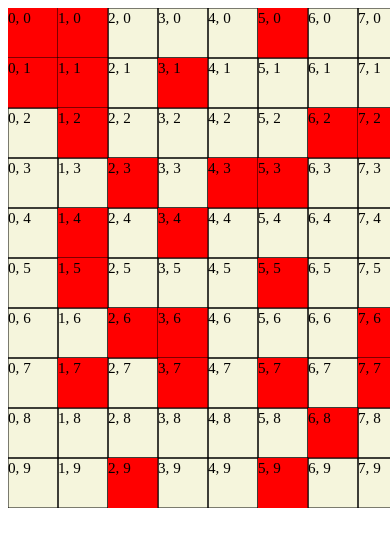
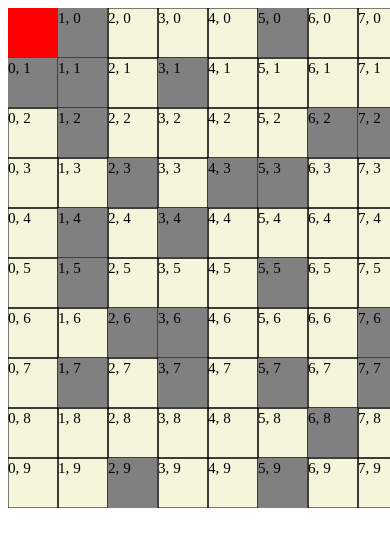
Before and after one commit to orionnye/AStar, a website with bundled scripts: page index.html in a window 390 px wide. Shown: the top 546 px of the page. Built offline with nearby package versions, Linux system fonts and the light colour scheme.

Commit message:
reworked some stuff and got player display and grid mobility

```diff
--- a/index.html
+++ b/index.html
@@ -1,7 +1,7 @@
 <!DOCTYPE html>
 <html>
-    <body>
-        <canvas width="500" height="500" id="canvas1" oncontextmenu="return false"></canvas>
+    <body scroll= "no">
+        <canvas width="500" height="500" id="canvas1" oncontextmenu="return false" scroll="no"></canvas>
         <script src="./index.ts"></script>
     </body>
 </html>
--- a/index.ts
+++ b/index.ts
@@ -1,57 +1,70 @@
 import State from './src/state'
 import { Vector } from './src/math'
-import { clearCanvas, drawGrid, numberGrid } from './src/render'
+import { clearCanvas, drawGrid, fillCell } from './src/render'
 import Player from './src/player'
 
 //Updating verification
 console.log("Looking for an honest man")
-//Page stats
+//Page State
 let canvas = <HTMLCanvasElement> document.getElementById("canvas1")
 let canvasSize = new Vector(canvas.clientWidth, canvas.clientHeight)
 
-//STATE DECLARATION
+//State Declaration
 let state = new State(10, 10)
+state.map.size = canvasSize
+state.input.watchCursor()
+state.input.watchMouse()
+state.input.watchKeys()
+
 let playerMain = new Player(new Vector(0, 0), new Vector(1, 1))
-let playerSide = new Player(new Vector(0, 0), new Vector(1, 1))
-playerMain.watchKeys()
-// playerSide.watchKeys()
 
 //random terrain switch
 let randomTerrain = 1
 if (randomTerrain) {
-  let blockChance = 0.3
-  //TEMPORARY BLOCK HOLDER!
-  let REDBLOCK = 1
-  state.map.content.forEach((row, IRow) => {
-    row.forEach((tile, ICol) => {
-      let currentPos = new Vector(ICol, IRow)
-      let isBlock = Math.random() < blockChance
-      if (isBlock)
-        state.map.set(currentPos, REDBLOCK)
-    })
-  })
+  state.map.randomize(0.3)
 } else {
   //custom map
   state.map.setBlock(new Vector(2, 2), new Vector(4, 4), 1)
 }
 
+//State Change
+function update() {
+  //useless and fun mouse centering display
+  // state.map.pos = state.input.cursor.subtract(canvasSize.multiply(0.5))
+  if (state.input.keys.get("a")) {
+    state.map.pos = state.map.pos.subtract(new Vector(10, 0))
+  }
+  if (state.input.keys.get("d")) {
+    state.map.pos = state.map.pos.add(new Vector(10, 0))
+  }
+  if (state.input.keys.get("s")) {
+    state.map.pos = state.map.pos.add(new Vector(0, 10))
+  }
+  if (state.input.keys.get("w")) {
+    state.map.pos = state.map.pos.subtract(new Vector(0, 10))
+  }
+  //onclick player movement
+  if (state.input.mouse.get(0)) {
+    let cell = state.map.pick(state.input.cursor)
+    if (state.map.containsCell(cell)) {
+      console.log(state.map.containsCell(cell))
+      console.log(cell)
+      console.log(state.map.content[cell.y][cell.x])
+      if (state.map.content[cell.y][cell.x].content == 0) {
+        playerMain.pos = cell
+      }
+    }
+  }
+}
+//State Display
+function render() {
 
-//STATE CHANGE
-function update() {
-  //CREATE INPUT NEXT/
-  //input is stored on a player
-  if (playerMain.keys.get("Enter")) {
-    playerMain.stopWatch()
-  }
-
+  clearCanvas()
+  drawGrid(state.map)
+  //draws player
+  fillCell(playerMain.pos, state.map, "red")
 }
-//STATE DISPLAY
-function render() {
-  clearCanvas()
-  drawGrid(new Vector(0, 0), new Vector(canvasSize.x, canvasSize.y), state.map)
-  numberGrid(new Vector(0, 0), new Vector(canvasSize.x, canvasSize.y), state.map)
-}
-//STATE RELOAD
+//State Reload
 function reload() {
   update()
   render()
--- a/src/grid.ts
+++ b/src/grid.ts
@@ -2,22 +2,39 @@ import { Vector } from "./math"
 import Tile from "./tile"
 
 export default class Grid {
+    pos: Vector
+    size: Vector
     content: any[]
     width: number
     height: number
-    constructor(width, height) {
+    wall: number
+    empty: number
+    constructor(width, height, size = new Vector(100, 100)) {
+        this.pos = new Vector(0, 0)
+        this.size = size
         this.width = width
         this.height = height
         this.content = []
         for (let r = 0; r < this.height; r++) {
             this.content.push([])
             for (let c = 0; c < this.width; c++) {
-                this.content[r].push(new Tile(0))
+                this.content[r].push(new Tile(this.empty))
             }
         }
+        //temporary fixed numbers
+        this.wall = 1
+        this.empty = 0
     }
-    populate() {
-
+    randomize(blockChance: number) {
+        //TEMPORARY PLACEHOLDER NUMBER
+        this.content.forEach((row, IRow) => {
+            row.forEach((tile, ICol) => {
+            let currentPos = new Vector(ICol, IRow)
+            let isBlock = Math.random() < blockChance
+            if (isBlock)
+                this.set(currentPos, this.wall)
+            })
+        })
     }
     set(pos: Vector, value) {
         if (pos.y >= this.height || pos.x >= this.width)
@@ -35,5 +52,25 @@ export default class Grid {
             }
         }
     }
+    containsCell(point: Vector) {
+        if (point.x >= 0 && point.x < this.width) {
+            if (point.y >= 0 && point.y < this.height) {
+                return true
+            }
+            return false
+        }
+        return false
+    }
+    pick(cursor: Vector) {
+        //+distance from gridPOS divided by total cells in that direction and math.floored
+        // if (!this.contains(cursor)) {
+        //     console.error("tried picking a non-existant cell:", cursor)
+        // }
+        let cellSize = new Vector(this.size.x / this.width, this.size.y / this.height)
+        let pickedX = Math.floor((cursor.x - this.pos.x) / cellSize.x)
+        let pickedY = Math.floor((cursor.y - this.pos.y) / cellSize.y)
+        let picked = new Vector(pickedX, pickedY)
+        return picked
+    }
 
 }
--- a/src/input.ts
+++ b/src/input.ts
@@ -11,11 +11,9 @@ export default class Input {
     }
 
     setKeyTrue(e: KeyboardEvent) {
-        console.log("setting:", this.keys)
         this.keys.set(e.key, true)
     }
     setKeyFalse(e: KeyboardEvent) {
-        console.log("setting:", e.key)
         this.keys.set(e.key, false)
     }
     setMouse(button: number, value: boolean) {
@@ -25,35 +23,17 @@ export default class Input {
         this.cursor = newPoint
     }
     watchKeys() {
-        console.log("starting watch")
-        window.addEventListener("keyup", this.logKey)
-        // window.addEventListener("keydown", this.setKeyTrue)
-        // window.addEventListener("keyup", this.setKeyFalse)
-    }
-    stopWatch() {
-        console.log("stopping watch")
-        window.removeEventListener("keyup", this.logKey)
-        // window.removeEventListener("keydown", (e) => this.setKey(e, true), true)
-        // window.removeEventListener("keyup", (e) => this.setKey(e, false), true)
-        // window.removeEventListener("mousedown", (e) => this.setMouse(e.button, true))
-        // window.removeEventListener("mouseup", (e) => this.setMouse(e.button, false))
-        // window.removeEventListener("mousemove", (e) => this.setCursor(new Vector(e.x, e.y)))
-    }
-    test() {
-        console.log("functions work fine")
-    }
-    logKey(e) {
-        console.log(e.key)
-        if (e.key == "Enter") {
-            console.log("call me")
-            this.stopWatch()
-        }
+        console.log("starting key watch")
+        window.addEventListener("keydown", (e) => this.setKeyTrue(e))
+        window.addEventListener("keyup", (e) => this.setKeyFalse(e))
     }
     watchMouse() {
+        console.log("starting mouse watch")
         window.addEventListener("mousedown", (e) => this.setMouse(e.button, true))
         window.addEventListener("mouseup", (e) => this.setMouse(e.button, false))
     }
     watchCursor() {
+        console.log("starting cursor watch")
         window.addEventListener("mousemove", (e) => this.setCursor(new Vector(e.x, e.y)))
     }
 }
--- a/src/math.ts
+++ b/src/math.ts
@@ -5,6 +5,15 @@ export class Vector {
         this.x = x
         this.y = y
     }
+    subtract(that: Vector) {
+        return new Vector(this.x - that.x, this.y - that.y)
+    }
+    add(that: Vector) {
+        return new Vector(this.x + that.x, this.y + that.y)
+    }
+    multiply(that: number) {
+        return new Vector(this.x * that, this.y * that)
+    }
     get length() {
         let dist = Math.sqrt(this.x**2 + this.y**2)
         return dist
--- a/src/render.ts
+++ b/src/render.ts
@@ -7,47 +7,38 @@ let canvas = <HTMLCanvasElement> document.getElementById("canvas1")
 let canvasSize = new Vector(canvas.clientWidth, canvas.clientHeight)
 let c = canvas.getContext('2d')
 
-export function render(state) {
-    // Clear the page
-    clearCanvas()
-
-    //grid map
-    drawGrid(new Vector(0, 0), new Vector(canvasSize.x, canvasSize.y), state.map)
-}
 export function clearCanvas() {
         // Clear the page
         c.fillStyle = "beige"
         c.fillRect(0, 0, canvasSize.x, canvasSize.y)
 }
-export function drawGrid(pos: Vector, size: Vector, grid: Grid) {
-    let tileSize = new Vector(size.x / grid.width, size.y / grid.height)
+
+//Grid Definition
+export function drawGrid(grid: Grid, numbered: boolean = true) {
+    let tileSize = new Vector(grid.size.x / grid.width, grid.size.y / grid.height)
     grid.content.forEach((row, indexR) => {
         row.forEach((tile, indexC) => {
-            //Draw Tile contents here maybe
-            let currentPos = new Vector(indexC * tileSize.x, indexR * tileSize.y)
+            let currentPos = new Vector(grid.pos.x + indexC * tileSize.x, grid.pos.y + indexR * tileSize.y)
             strokeRect(currentPos, tileSize)
+            //type definition
             if (tile.content == 1) {
-                drawRect(currentPos, tileSize, "red")
+                drawRect(currentPos, tileSize, "grey")
+            }
+            //numbers
+            if (numbered) {
+                let textPos = new Vector(grid.pos.x + indexC * tileSize.x - tileSize.x / 3.3, grid.pos.y + indexR * tileSize.y)
+                let currentText = indexC.toString() +", "+ indexR.toString()
+                drawText(textPos, tileSize.x / 3.3, currentText)
             }
         })
     })
 }
-export function numberGrid(pos: Vector, size: Vector, grid: Grid) {
-    let tileSize = new Vector(size.x / grid.width, size.y / grid.height)
-    grid.content.forEach((row, indexR) => {
-        row.forEach((tile, indexC) => {
-            //Draw Tile contents here maybe
-            let currentPos = new Vector(indexC * tileSize.x - tileSize.x / 3.3, indexR * tileSize.y)
-            let currentText = indexC.toString() +", "+ indexR.toString()
-            //Numbers
-            drawText(currentPos, tileSize.x / 3.3, currentText)
-        })
-    })
-}
-export function drawText(pos: Vector, size: number, text: string, color: string = "black") {
-    c.fillStyle = color
-    c.font = size + "px Times New Roman"
-    c.fillText(text, pos.x + size, pos.y + size)
+
+//Cell Definition
+export function fillCell(cell: Vector, grid: Grid, color: string = "red") {
+    let tileSize = new Vector(grid.size.x / grid.width, grid.size.y / grid.height)
+    let currentPos = new Vector(grid.pos.x + cell.x * tileSize.x, grid.pos.y + cell.y * tileSize.y)
+    drawRect(currentPos, tileSize, color)
 }
 export function drawRect(pos: Vector, size: Vector, color: string = "red") {
     c.fillStyle = color
@@ -57,3 +48,10 @@ export function strokeRect(pos: Vector, size: Vector, color: string = "black") {
     c.strokeStyle = color
     c.strokeRect(pos.x, pos.y, size.x, size.y)
 }
+
+//Text
+export function drawText(pos: Vector, size: number, text: string, color: string = "black") {
+    c.fillStyle = color
+    c.font = size + "px Times New Roman"
+    c.fillText(text, pos.x + size, pos.y + size)
+}
--- a/src/state.ts
+++ b/src/state.ts
@@ -1,10 +1,13 @@
 import Grid from "./grid"
 import { Vector } from "./math"
 import Player from "./player"
+import Input from "./input"
 
 export default class State {
     map: Grid
+    input: Input
     constructor(width: number, height: number) {
         this.map = new Grid(width, height)
+        this.input = new Input()
     }
 }
--- a/src/tile.ts
+++ b/src/tile.ts
@@ -2,7 +2,8 @@ export default class Tile {
     //Really could be anything!
     //set to number for temporary convienance
     content: number
-    constructor(content) {
+    //temporary 0 to model empty
+    constructor(content = 0) {
         this.content = content
     }
 }
```
